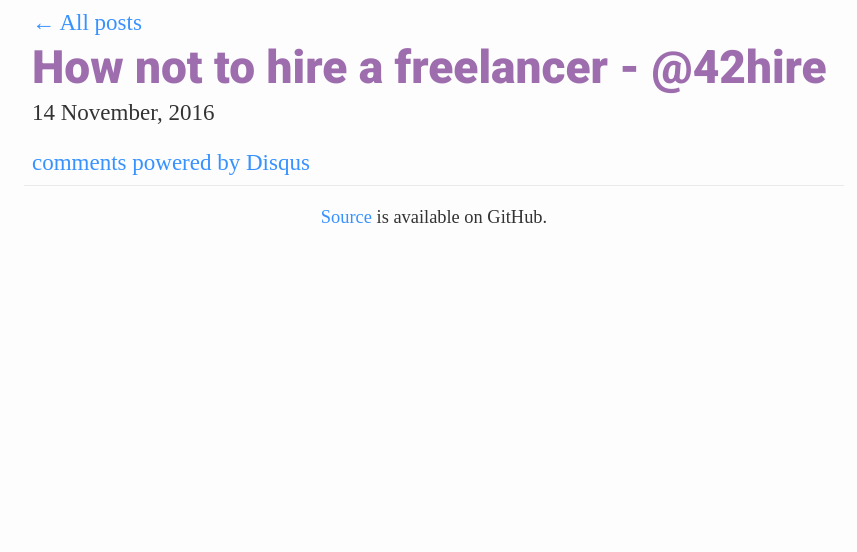
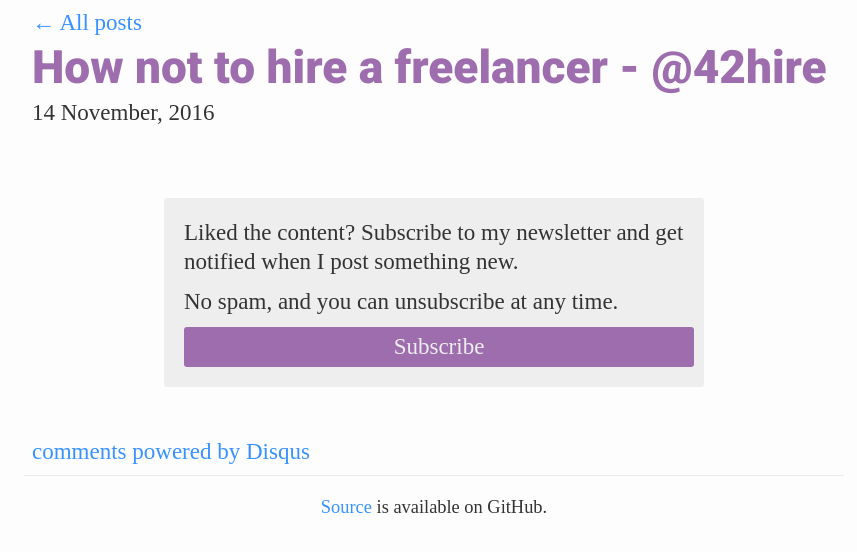
Before and after one commit to akoskm/akoskm.github.io, a Jekyll site: the page built from _posts/2016-11-14-how-not-to-hire-a-freelancer.md, in a window 1280 px wide. Shown: the top 552 px of the page, without its empty margins (206-1063 px from the left). Built offline with Jekyll 4.4.1, drawn with Linux system fonts in a browser that asks for light colours; nearby versions of some CDN libraries; some web fonts are replaced; comment, search, counter and statistics services are not loaded.

Commit message:
Mailing list (#8)
* newsletter form

* use a signup button redirecting to the form

```diff
--- a/_layouts/default.html
+++ b/_layouts/default.html
@@ -170,6 +170,30 @@
             display: flex;
             justify-content: space-around;
           }
+
+          .newsletter {
+            width: 500px;
+            background-color: #eee;
+            padding: 20px;
+            margin: 50px auto;
+            border-radius: 3px;
+          }
+
+          .newsletter a {
+            border-radius: 3px;
+            background-color: #9D6DAE;
+            color: #eee;
+            padding: 5px;
+            display: block;
+            text-align: center;
+            width: 100%;
+            transition: all 0.4s ease 0s;
+          }
+
+          .newsletter a:hover {
+            background: #C995DB;
+            transition: all 0.4s ease 0s;
+          }
         </style>
     </head>
     <body>
--- a/_layouts/post.html
+++ b/_layouts/post.html
@@ -24,6 +24,11 @@ layout: default
 
 {{ content }}
 
+<div class='newsletter'>
+  <p>Liked the content? Subscribe to my newsletter and get notified when I post something new.</p>
+  <p>No spam, and you can unsubscribe at any time.</p>
+  <a href="http://eepurl.com/gPx30j">Subscribe</a>
+</div>
 <a name="comments"></a>
 <div id="disqus_thread"></div>
 <script type="text/javascript">
```
